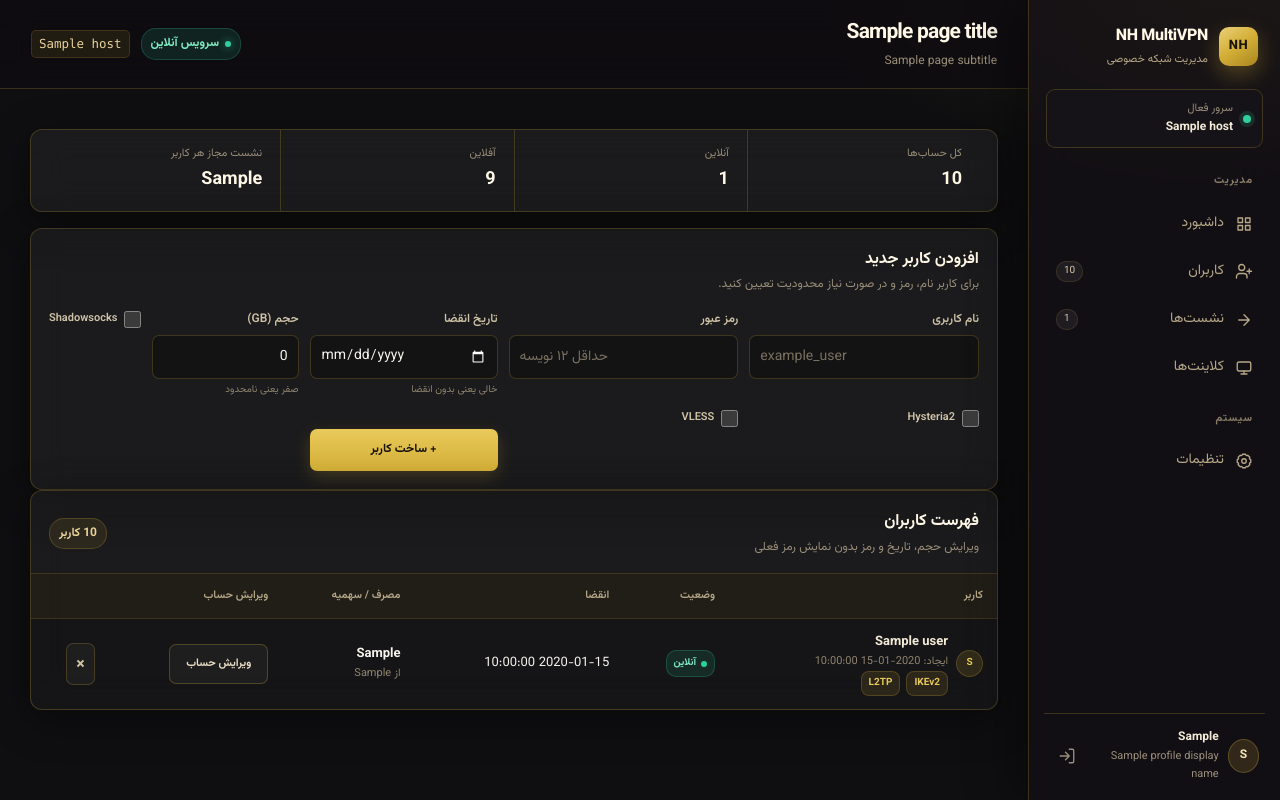
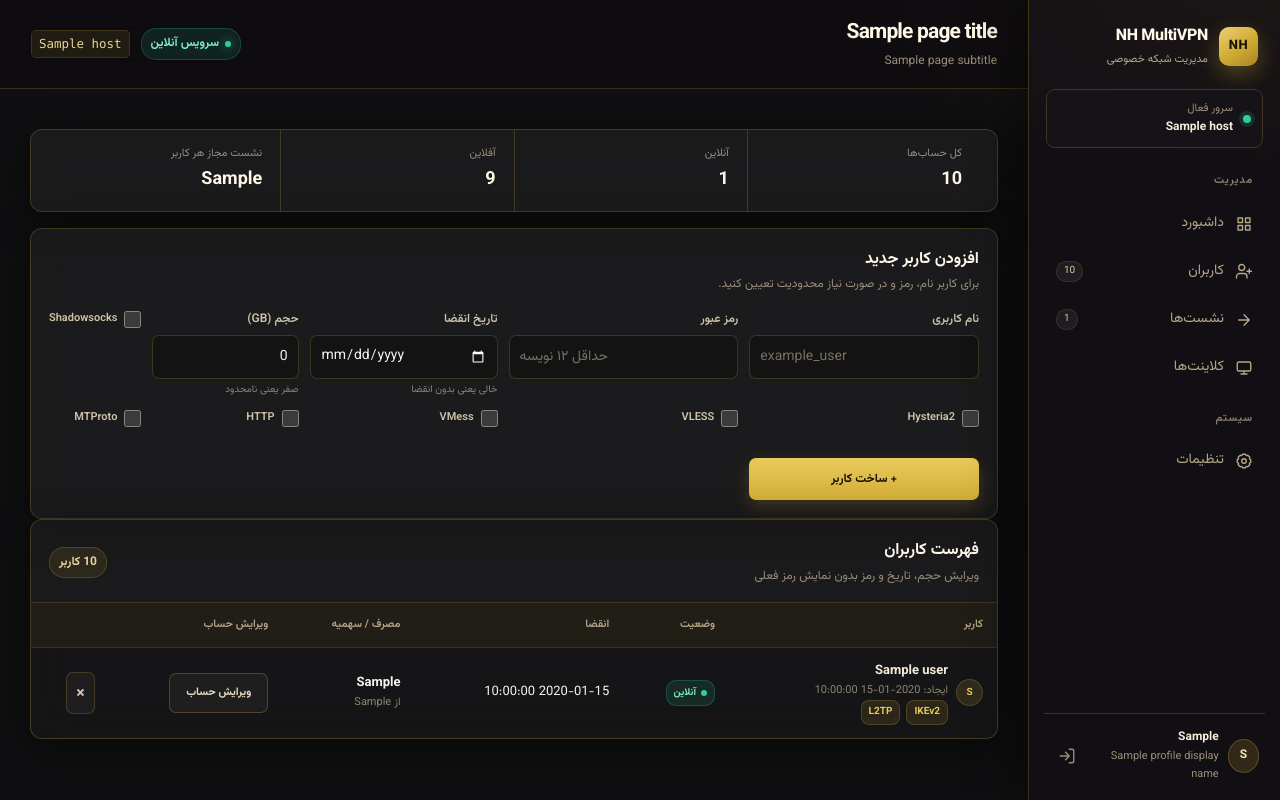
Before and after one commit to navidhaghpanah/ikev2-gui, a Flask app: template panel/templates/users.html in a window 1280 px wide. Run offline with Flask 3, Linux system fonts and the light colour scheme; the template is opened without the code that fills it: most values are stand-ins (such as "Sample title", 1, 10 or a date in 2020).

Commit message:
Add VLESS Reality, VMess, HTTP proxy, MTProto, and IKEv2 domain change
3x-ui-style inbounds on xray (Reality vision on 8443, VMess WS+TLS on 2053,
HTTP proxy on 10809) plus an mtg FakeTLS sidecar on 3128. Settings can change
the IKEv2/L2TP domain without restarting xl2tpd. multivpn update now provisions
extra binaries/ufw via EXTRA_ONLY=1 so existing VPS installs pick this up.

```diff
--- a/panel/templates/users.html
+++ b/panel/templates/users.html
@@ -12,6 +12,9 @@
     <label class="check-label"><input type="checkbox" name="ss_enabled" value="1"><span>Shadowsocks</span></label>
     <label class="check-label"><input type="checkbox" name="hy_enabled" value="1"><span>Hysteria2</span></label>
     <label class="check-label"><input type="checkbox" name="vless_enabled" value="1"><span>VLESS</span></label>
+    <label class="check-label"><input type="checkbox" name="vmess_enabled" value="1"><span>VMess</span></label>
+    <label class="check-label"><input type="checkbox" name="http_enabled" value="1"><span>HTTP</span></label>
+    <label class="check-label"><input type="checkbox" name="mtg_enabled" value="1"><span>MTProto</span></label>
     <button class="primary-button" type="submit">+ ساخت کاربر</button>
   </form>
 </section>
@@ -21,11 +24,11 @@
     <thead><tr><th>کاربر</th><th>وضعیت</th><th>انقضا</th><th>مصرف / سهمیه</th><th>ویرایش حساب</th><th></th></tr></thead>
     <tbody>{% for u in users %}<tr>
       <td><div class="user-cell"><span class="mini-avatar">{{ u.name[:1]|upper }}</span><span><strong>{{ u.name }}</strong><small>ایجاد: {{ u.created or '—' }}</small>
-        <div class="proto-links"><span class="proto-badge">IKEv2</span><span class="proto-badge">L2TP</span>{% if u.ss_enabled %}<a class="proto-badge" href="{{ url_for('clients_ss', name=u.name) }}">SS</a>{% endif %}{% if u.hy_enabled %}<a class="proto-badge" href="{{ url_for('clients_hysteria', name=u.name) }}">Hysteria2</a>{% endif %}{% if u.vless_enabled %}<a class="proto-badge" href="{{ url_for('clients_vless', name=u.name) }}">VLESS</a>{% endif %}{% if u.ss_enabled or u.hy_enabled or u.vless_enabled %}<a class="proto-badge" href="{{ url_for('clients_sub', name=u.name) }}">Sub</a>{% endif %}</div>
+        <div class="proto-links"><span class="proto-badge">IKEv2</span><span class="proto-badge">L2TP</span>{% if u.ss_enabled %}<a class="proto-badge" href="{{ url_for('clients_ss', name=u.name) }}">SS</a>{% endif %}{% if u.hy_enabled %}<a class="proto-badge" href="{{ url_for('clients_hysteria', name=u.name) }}">Hysteria2</a>{% endif %}{% if u.vless_enabled %}<a class="proto-badge" href="{{ url_for('clients_vless', name=u.name) }}">VLESS</a>{% endif %}{% if u.vmess_enabled %}<a class="proto-badge" href="{{ url_for('clients_vmess', name=u.name) }}">VMess</a>{% endif %}{% if u.http_enabled %}<a class="proto-badge" href="{{ url_for('clients_http', name=u.name) }}">HTTP</a>{% endif %}{% if u.mtg_enabled %}<a class="proto-badge" href="{{ url_for('clients_mtg', name=u.name) }}">MTProto</a>{% endif %}{% if u.ss_enabled or u.hy_enabled or u.vless_enabled or u.vmess_enabled or u.http_enabled or u.mtg_enabled %}<a class="proto-badge" href="{{ url_for('clients_sub', name=u.name) }}">Sub</a>{% endif %}</div>
       </span></div></td>
       <td>{% if u.block %}<span class="status-label danger"><i></i>{{ u.block }}</span>{% elif u.online %}<span class="status-label success"><i></i>آنلاین</span>{% else %}<span class="status-label neutral"><i></i>آفلاین</span>{% endif %}</td>
       <td>{{ u.expires or 'نامحدود' }}</td><td><strong>{{ u.used_h }}</strong><small class="cell-note">از {{ u.quota_h }}</small></td>
-      <td><button class="secondary-button small edit-user-button" type="button" data-user="{{ u.name|e }}" data-expires="{{ u.expires|e }}" data-quota="{{ u.quota_gb }}" data-ss="{{ '1' if u.ss_enabled else '0' }}" data-hy="{{ '1' if u.hy_enabled else '0' }}" data-vless="{{ '1' if u.vless_enabled else '0' }}">ویرایش حساب</button></td>
+      <td><button class="secondary-button small edit-user-button" type="button" data-user="{{ u.name|e }}" data-expires="{{ u.expires|e }}" data-quota="{{ u.quota_gb }}" data-ss="{{ '1' if u.ss_enabled else '0' }}" data-hy="{{ '1' if u.hy_enabled else '0' }}" data-vless="{{ '1' if u.vless_enabled else '0' }}" data-vmess="{{ '1' if u.vmess_enabled else '0' }}" data-http="{{ '1' if u.http_enabled else '0' }}" data-mtg="{{ '1' if u.mtg_enabled else '0' }}">ویرایش حساب</button></td>
       <td><form method="post" action="{{ url_for('users_delete') }}" data-confirm="حساب {{ u.name|e }} حذف شود؟ این عملیات قابل بازگشت نیست." data-confirm-title="حذف کاربر"><input type="hidden" name="csrf_token" value="{{ csrf_token() }}"><input type="hidden" name="name" value="{{ u.name }}"><button class="icon-button danger" type="submit" title="حذف {{ u.name }}" aria-label="حذف {{ u.name }}">×</button></form></td>
     </tr>{% else %}<tr><td colspan="6"><div class="empty-state">هنوز کاربری ساخته نشده است.</div></td></tr>{% endfor %}</tbody>
   </table></div>
@@ -39,7 +42,7 @@
       <label><span>تاریخ انقضا</span><input id="edit-user-expires" name="expires" type="date"></label>
       <label><span>حجم (GB)</span><input id="edit-user-quota" name="quota_gb" type="number" min="0" step="0.1"><small>صفر یعنی نامحدود</small></label>
     </div>
-    <fieldset class="protocol-fieldset"><legend>پروتکل‌های فعال</legend><span class="proto-badge">IKEv2</span><span class="proto-badge">L2TP</span> <label class="check-label"><input id="edit-user-ss" type="checkbox" name="ss_enabled" value="1"><span>Shadowsocks</span></label><label class="check-label"><input id="edit-user-hy" type="checkbox" name="hy_enabled" value="1"><span>Hysteria2</span></label><label class="check-label"><input id="edit-user-vless" type="checkbox" name="vless_enabled" value="1"><span>VLESS</span></label></fieldset>
+    <fieldset class="protocol-fieldset"><legend>پروتکل‌های فعال</legend><span class="proto-badge">IKEv2</span><span class="proto-badge">L2TP</span> <label class="check-label"><input id="edit-user-ss" type="checkbox" name="ss_enabled" value="1"><span>Shadowsocks</span></label><label class="check-label"><input id="edit-user-hy" type="checkbox" name="hy_enabled" value="1"><span>Hysteria2</span></label><label class="check-label"><input id="edit-user-vless" type="checkbox" name="vless_enabled" value="1"><span>VLESS</span></label><label class="check-label"><input id="edit-user-vmess" type="checkbox" name="vmess_enabled" value="1"><span>VMess</span></label><label class="check-label"><input id="edit-user-http" type="checkbox" name="http_enabled" value="1"><span>HTTP</span></label><label class="check-label"><input id="edit-user-mtg" type="checkbox" name="mtg_enabled" value="1"><span>MTProto</span></label></fieldset>
     <label class="check-label reset-check"><input type="checkbox" name="reset_traffic" value="1"><span>مصرف ترافیک این کاربر صفر شود</span></label>
     <div class="dialog-actions"><button class="secondary-button" type="button" data-dialog-close>انصراف</button><button class="primary-button" type="submit">ذخیره تغییرات</button></div>
   </form>
```
